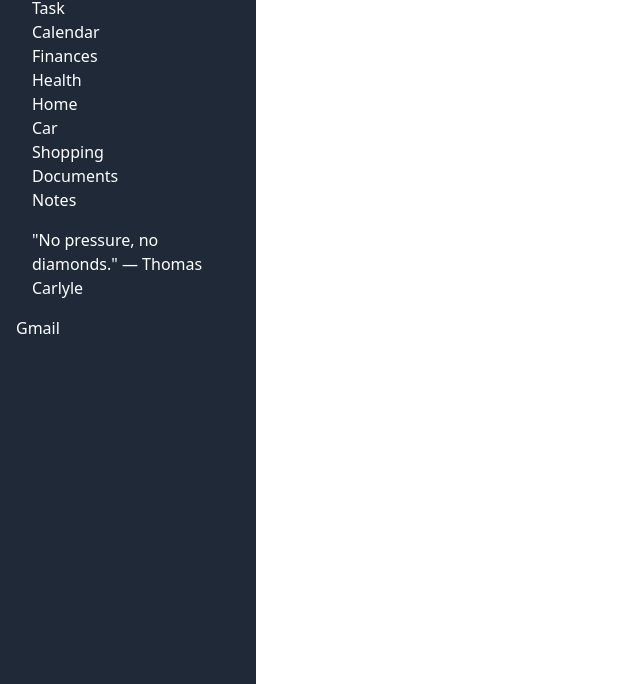
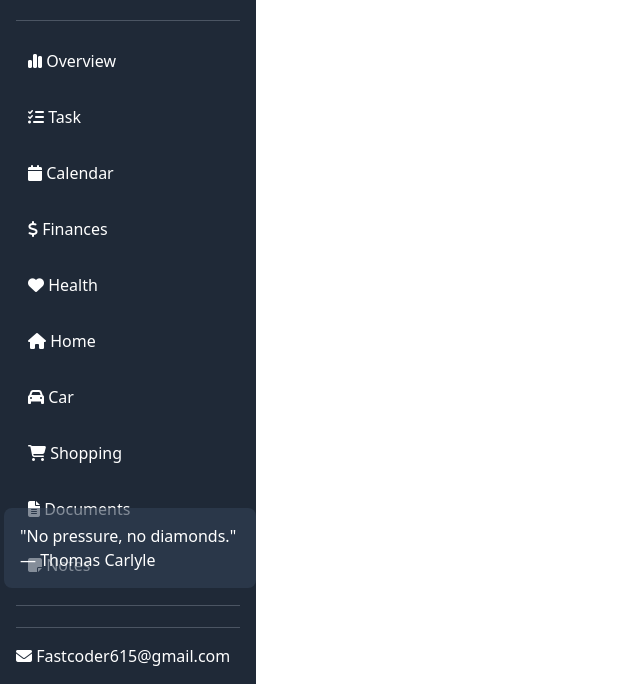
Before and after one commit to ctwest117/MaintanianceDashboard, a website: page index.html in a window 1280 px wide. Shown: the part 116-800 px from the top of the page, without its empty margins (0-640 px from the left). Drawn offline with nearby package versions, Linux system fonts and the light colour scheme.

Commit message:
Improve maintenance dashboard navigation

```diff
--- a/index.html
+++ b/index.html
@@ -5,72 +5,89 @@
     <meta name="viewport" content="width=device-width, initial-scale=1.0" />
     <title>Maintenance Dashboard</title>
     <script src="https://cdn.tailwindcss.com"></script>
+    <link rel="stylesheet" href="https://cdnjs.cloudflare.com/ajax/libs/font-awesome/6.5.1/css/all.min.css" />
   </head>
-  <body>
+  <body class="flex flex-row-reverse">
     <header>
       <nav class="fixed inset-y-0 left-0 w-64 bg-gray-800 p-4 text-left text-white">
       <div class="container mx-auto">
-        <h1 class="text-xl font-bold">Maintenance Dashboard</h1>
-      <ul class="list-none m-4 p-0">
+        <h1 class="text-xl font-bold py-8">Maintaniance Dashboard</h1>
+        <hr class="border-gray-600" />
+      <ul class="list-none p-0 text-base py-6 space-y-6">
           <li>
-            <a href="#Overview" class="">
+            <a href="#Overview" class="block px-3 py-1 rounded-lg hover:bg-neutral-700/60 transition-colors">
+              <i class="fa-solid fa-chart-simple"></i>
               Overview
             </a>
           </li>
           <li>
-            <a href="#Task" class="">
+            <a href="#Task" class="block px-3 py-1 rounded-lg hover:bg-neutral-700/60 transition-colors">
+              <i class="fa-solid fa-list-check"></i>
               Task
             </a>
           </li>
           <li>
-            <a href="#Calendar" class="">
+            <a href="#Calendar" class="block px-3 py-1 rounded-lg hover:bg-neutral-700/60 transition-colors">
+                  <i class="fa-solid fa-calendar"></i>
               Calendar
             </a>
           </li>
           <li>
-            <a href="#Finances" class="">
+            <a href="#Finances" class="block px-3 py-1 rounded-lg hover:bg-neutral-700/60 transition-colors">
+              <i class="fa-solid fa-dollar-sign"></i>
               Finances
             </a>
           </li>
           <li>
-            <a href="#Health" class="">
+            <a href="#Health" class="block px-3 py-1 rounded-lg hover:bg-neutral-700/60 transition-colors">
+              <i class="fa-solid fa-heart"></i>
               Health
             </a>
           </li>
           <li>
-            <a href="#Home" class="">
+            <a href="#Home" class="block px-3 py-1 rounded-lg hover:bg-neutral-700/60 transition-colors">
+              <i class="fa-solid fa-home"></i>
               Home
             </a>
           </li>
           <li>
-            <a href="#Car" class="">
+            <a href="#Car" class="block px-3 py-1 rounded-lg hover:bg-neutral-700/60 transition-colors">
+              <i class="fa-solid fa-car"></i>
               Car
             </a>
           </li>
           <li>
-            <a href="#Shopping" class="">
+            <a href="#Shopping" class="block px-3 py-1 rounded-lg hover:bg-neutral-700/60 transition-colors">
+              <i class="fa-solid fa-shopping-cart"></i>
               Shopping
             </a>
           </li>
                 <li>
-            <a href="#Documents" class="">
+            <a href="#Documents" class="block px-3 py-1 rounded-lg hover:bg-neutral-700/60 transition-colors">
+              <i class="fa-solid fa-file-lines"></i>
               Documents
             </a>
           </li>
           <li>
-            <a href="#Notes" class="">
+            <a href="#Notes" class="block px-3 py-1 rounded-lg hover:bg-neutral-700/60 transition-colors">
+              <i class="fa-solid fa-sticky-note"></i>
               Notes
             </a>
           </li>
+      </ul>
+      <hr class="border-gray-600" />
+    </div>
+      <div class="absolute bottom-24 left-1 text-base">
+        <div class="bg-slate-700/60 text-white p-4 rounded-lg max-w-xs">
+          "No pressure, no diamonds." — Thomas Carlyle
+        </div>
+      </div>
 
-      </ul>
-    </div>
-    <div class="m-4 p-0">
-      <div class="Quote">"No pressure, no diamonds." — Thomas Carlyle</div>
-    </div>
-    <div>
-      <a href ="#" class="">
-        <span>Gmail</span>
+    <div class="absolute bottom-4 left-4 right-4 text-base">
+      <hr class="border-gray-600 mb-4" />
+      <a href ="#" class="text-base">
+        <i class="fa-solid fa-envelope"></i>
+        <span>Fastcoder615@gmail.com</span>
       </a>
     </div>
       </nav>
```
